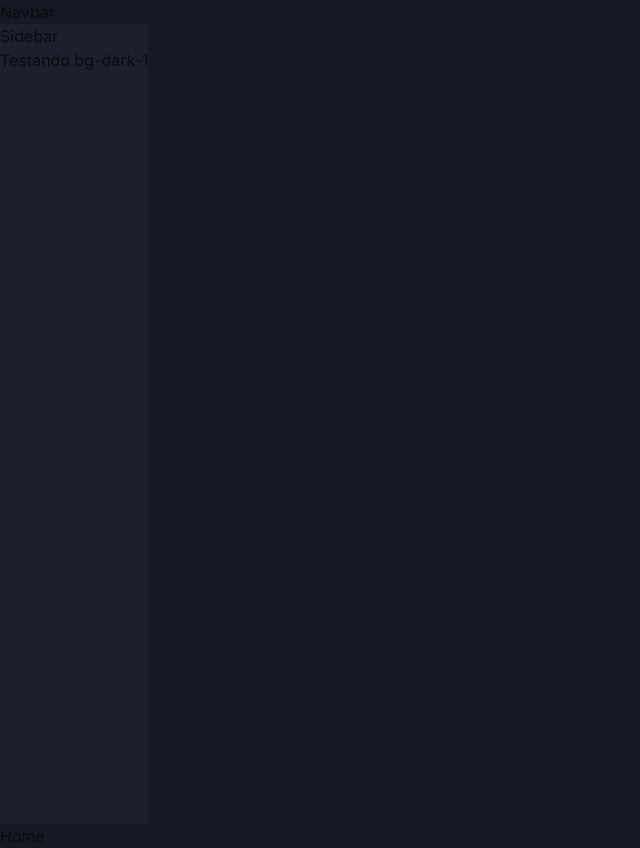
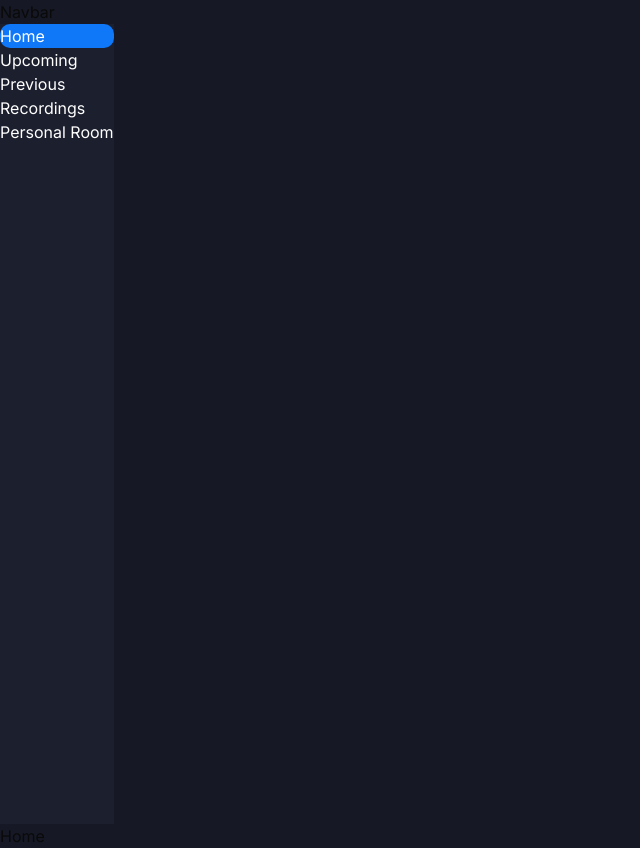
Before and after one commit to LeonardoAlves04/NextVideo, a Next.js app: page / in a window 1280 px wide. Shown: the whole page, without its empty margins (0-640 px from the left). Built offline with nearby package versions, Linux system fonts and the light colour scheme.

Commit message:
feat:add sidebar component

```diff
--- /dev/null
+++ b/constants/index.ts
@@ -0,0 +1,27 @@
+export const sidebarLinks = [
+  {
+    label: "Home",
+    route: "/",
+    imageUrl: "/icons/home.svg",
+  },
+  {
+    label: "Upcoming",
+    route: "/upcoming",
+    imageUrl: "/icons/upcoming.svg",
+  },
+  {
+    label: "Previous    ",
+    route: "/previous",
+    imageUrl: "/icons/previous.svg",
+  },
+  {
+    label: "Recordings",
+    route: "/Recordings",
+    imageUrl: "/icons/recordings.svg",
+  },
+  {
+    label: "Personal Room",
+    route: "/personal-room",
+    imageUrl: "/icons/personal-room.svg",
+  },
+];
--- a/src/app/globals.css
+++ b/src/app/globals.css
@@ -52,6 +52,7 @@
   --color-sky-1: #c9ddff;
   --color-sky-2: #ecf0ff;
   --color-sky-3: #f5fcff;
+  --color-white: #ffffff;
   --color-orange-1: #ff742e;
   --color-purple-1: #830ef9;
   --color-yellow-1: #f9a90e;
--- a/src/components/Sidebar.tsx
+++ b/src/components/Sidebar.tsx
@@ -1,8 +1,37 @@
+"use client";
+import Link from "next/link";
+import { sidebarLinks } from "../../constants";
+import { cn } from "@/lib/utils";
+import { usePathname } from "next/navigation";
+
 const Sidebar = () => {
+  const pathname = usePathname();
+
   return (
-    <section className="bg-dark-1 p-4 text-white">
-      <h2 className="text-lg font-semibold mb-2">Sidebar</h2>
-      <p className="text-sm">Testando bg-dark-1</p>
+    <section
+      className="bg-dark-1 p-4 text-white sticky left-0 top-0 flex h-screen w-fit flex-col justify-between
+    pt-28 p-6 max-sm:hidden lg:w-[264px]"
+    >
+      <div className="flex flex- flex-col gap-6">
+        {sidebarLinks.map((link) => {
+          const isActive =
+            pathname === link.route || pathname.startsWith(link.route);
+          return (
+            <Link
+              href={link.route}
+              key={link.label}
+              className={cn(
+                "flex items-center gap-4 p-4 rounded-lg justify-start",
+                {
+                  "bg-blue-1": isActive,
+                }
+              )}
+            >
+              {link.label}
+            </Link>
+          );
+        })}
+      </div>
     </section>
   );
 };
```
